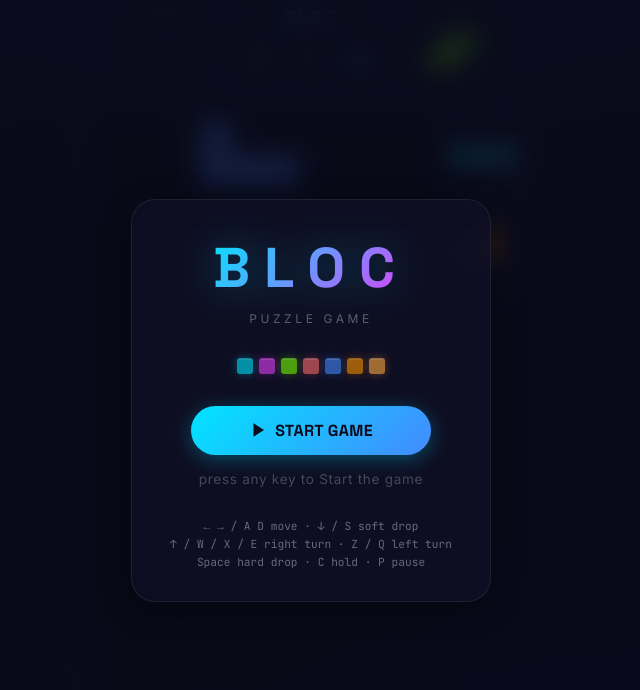
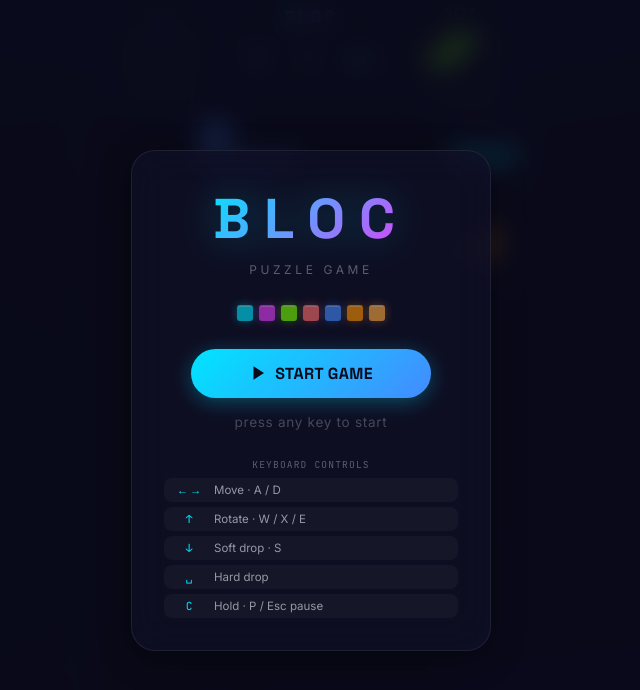
Before and after one commit to shaoli-lu/bloc, a Next.js app: page / in a window 1280 px wide. Shown: the top 690 px of the page, without its empty margins (329-969 px from the left). Built offline with nearby package versions, Linux system fonts and the light colour scheme.

Commit message:
Show touch vs keyboard controls based on device type

```diff
--- a/src/components/StartScreen.tsx
+++ b/src/components/StartScreen.tsx
@@ -3,7 +3,7 @@
 // ============================================
 'use client';
 
-import React, { useEffect } from 'react';
+import React, { useEffect, useState } from 'react';
 
 interface StartScreenProps {
   onStart: () => void;
@@ -22,7 +22,7 @@ export default function StartScreen({ onStart }: StartScreenProps) {
 
   return (
     <div className="overlay animate-fade-in" id="start-screen">
-      <div className="overlay-card glass" style={{ display: 'flex', flexDirection: 'column', alignItems: 'center', gap: '32px' }}>
+      <div className="overlay-card glass" style={{ display: 'flex', flexDirection: 'column', alignItems: 'center', gap: '28px' }}>
         {/* Logo */}
         <div style={{ display: 'flex', flexDirection: 'column', alignItems: 'center', gap: '8px' }}>
           <h1
@@ -76,25 +76,85 @@ export default function StartScreen({ onStart }: StartScreenProps) {
             color: 'var(--text-muted)',
             letterSpacing: '0.05em'
           }}>
-            press any key to Start the game
+            press any key to start
           </span>
         </div>
 
-        {/* Controls hint */}
-        <div style={{
-          display: 'flex',
-          flexDirection: 'column',
-          gap: '4px',
-          alignItems: 'center',
-          opacity: 0.4,
-          fontSize: '0.7rem',
-          fontFamily: 'var(--font-mono)',
-        }}>
-          <span>← → / A D move · ↓ / S soft drop</span>
-          <span>↑ / W / X / E right turn · Z / Q left turn</span>
-          <span>Space hard drop · C hold · P pause</span>
-        </div>
+        {/* Controls hint — touch vs keyboard */}
+        <ControlsHint />
       </div>
     </div>
   );
 }
+
+function ControlsHint() {
+  const [isTouch, setIsTouch] = useState(false);
+
+  useEffect(() => {
+    setIsTouch(window.matchMedia('(hover: none) and (pointer: coarse)').matches);
+  }, []);
+
+  const touchRows = [
+    { icon: '↔', label: 'Drag left / right — move' },
+    { icon: '👆', label: 'Tap board — rotate' },
+    { icon: '⚡', label: 'Flick down — hard drop' },
+    { icon: '↑', label: 'Swipe up — hold' },
+    { icon: '↺↻', label: 'Buttons — rotate  ·  ⏸ pause' },
+  ];
+
+  const keyRows = [
+    { icon: '← →', label: 'Move  ·  A / D' },
+    { icon: '↑', label: 'Rotate  ·  W / X / E' },
+    { icon: '↓', label: 'Soft drop  ·  S' },
+    { icon: '␣', label: 'Hard drop' },
+    { icon: 'C', label: 'Hold  ·  P / Esc pause' },
+  ];
+
+  const rows = isTouch ? touchRows : keyRows;
+
+  return (
+    <div style={{ display: 'flex', flexDirection: 'column', gap: '5px', width: '100%' }}>
+      <p style={{
+        fontFamily: 'var(--font-mono)',
+        fontSize: '0.6rem',
+        color: 'var(--text-muted)',
+        textTransform: 'uppercase',
+        letterSpacing: '0.12em',
+        marginBottom: '2px',
+        textAlign: 'center',
+      }}>
+        {isTouch ? 'Touch Controls' : 'Keyboard Controls'}
+      </p>
+      {rows.map(({ icon, label }) => (
+        <div
+          key={label}
+          style={{
+            display: 'flex',
+            alignItems: 'center',
+            gap: '10px',
+            padding: '5px 10px',
+            borderRadius: '8px',
+            background: 'rgba(255,255,255,0.03)',
+          }}
+        >
+          <span style={{
+            fontFamily: 'var(--font-mono)',
+            fontSize: '0.7rem',
+            color: 'var(--accent-cyan)',
+            minWidth: '30px',
+            textAlign: 'center',
+          }}>
+            {icon}
+          </span>
+          <span style={{
+            fontFamily: 'var(--font-body)',
+            fontSize: '0.72rem',
+            color: 'var(--text-secondary)',
+          }}>
+            {label}
+          </span>
+        </div>
+      ))}
+    </div>
+  );
+}
```
